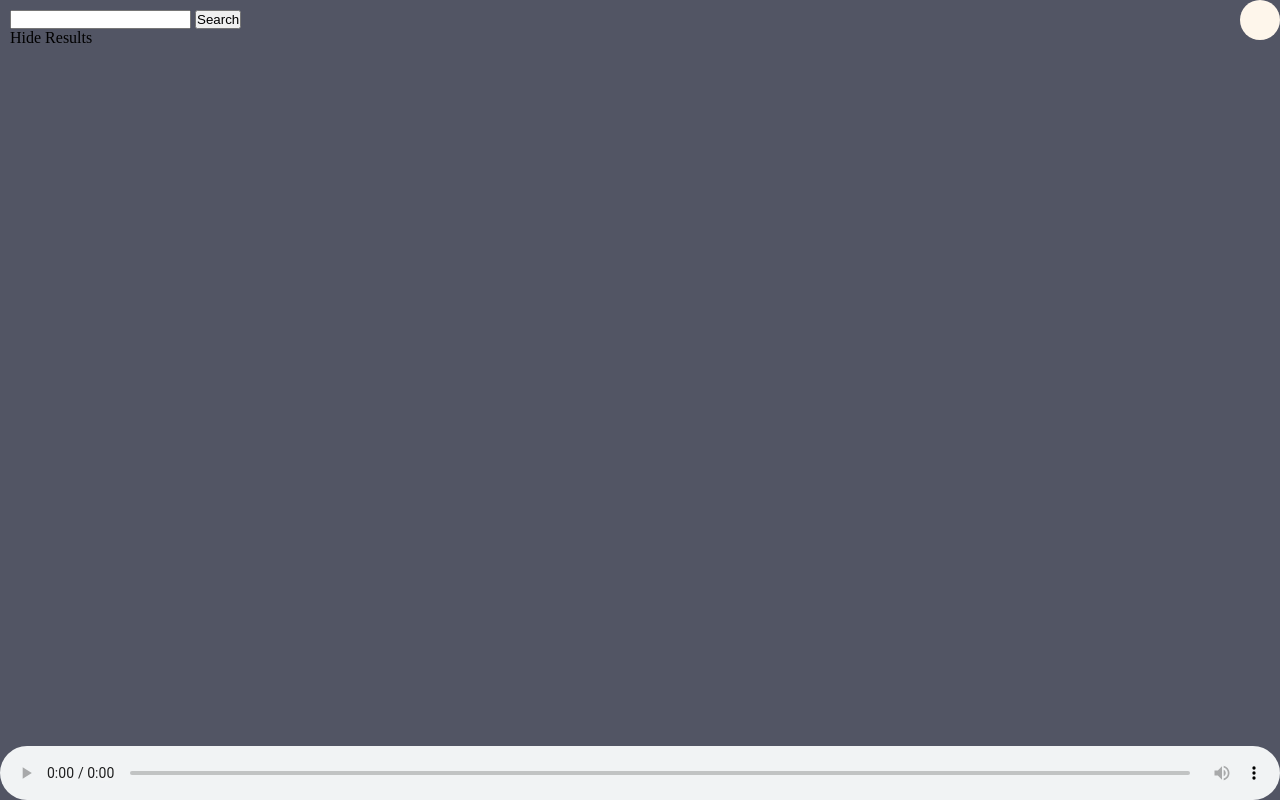
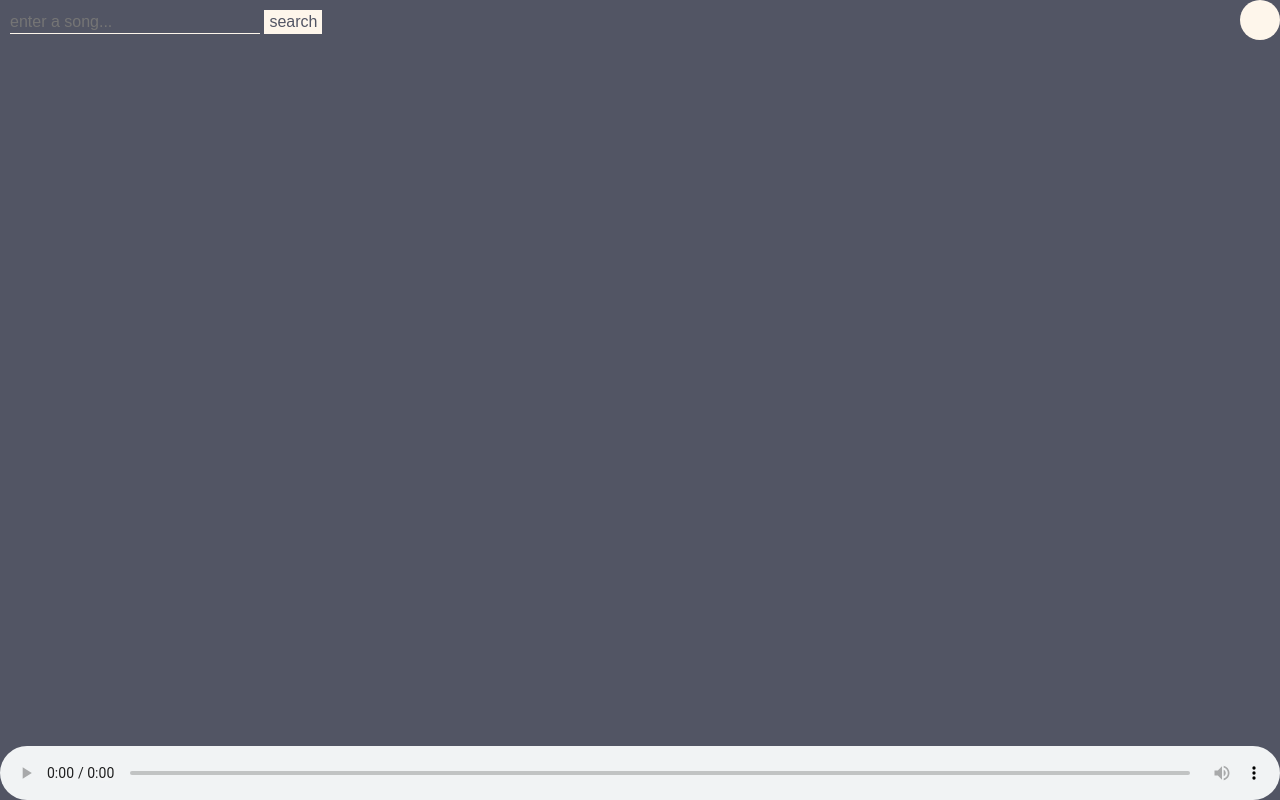
Before and after one commit to hwandrew/Spotify-Web-App, a Flask app: template templates/index.html in a window 1280 px wide. Run offline with Flask 2, Linux system fonts and the light colour scheme; the template is opened without the code that fills it: most values are stand-ins (such as "Sample title", 1, 10 or a date in 2020); some libraries are stand-ins or nearby versions.

Commit message:
improved the user interface for search mechanisms

```diff
--- a/static/css/player.css
+++ b/static/css/player.css
@@ -6,6 +6,7 @@
 html, body {
   width: 100%;
   height: 100%;
+  font-family: Arial;
 }
 
 /* -------------------------------
@@ -22,6 +23,16 @@ html, body {
 /* -------------------------------
        search styling
    ------------------------------- */
+#toggle {
+  z-index: 1;
+  left: 340px;
+  top: 8px;
+  position: fixed;
+  font-size: 22px;
+  color: #fef6eb;
+  transition: transform 0.5s;
+}
+
 #searchStuff {
   position: absolute;
   z-index: 1;
@@ -29,19 +40,48 @@ html, body {
   left: 10px;
 }
 
-#toggle {
-  position: relative;
+input[type=text] {
+  outline: none;
+  width: 250px;
+  font-size: 16px;
+  background: transparent;
+  border: 0px;
+  padding-bottom: 2px;
+  border-bottom: 1px solid #fef6eb;
+  color: #fef6eb;
+}
+
+input[type=submit] {
+  outline: none;
+  background: #fef6eb;
+  border: none;
+  font-size: 16px;
+  color: #525564;
+  padding: 3px 5px;
+}
+
+input[type=submit]:active {
+  background: #faebd7;
 }
 
 #searchResults {
+  width: 315px;
+  max-height: 500px;
   margin-top: 10px;
-  background-color: white;
+  background-color: #fef6eb;
+  transition: max-height 1s linear;
+}
+
+#resultsList {
+  max-height: 500px;
+  overflow-y: scroll;
+  color: #525564;
 }
 
 #resultsList > li {
   list-style-type: none;
-  background-color: white;
-  margin: 5px;
+  padding: 5px;
+  border-bottom: 1px solid #525564;
 }
 
 #resultsList > li:hover {
@@ -49,7 +89,7 @@ html, body {
 }
 
 .noPreview {
-  color: grey;
+  color: #74828f;
 }
 
 /* -------------------------------
@@ -58,7 +98,8 @@ html, body {
 #player {
   position: fixed;
   bottom: 0px;
-  margin-right: 5px;
+  width: 100%;
+  height: 50px;
 }
 
 #audioPlayer {
--- a/static/js/search.js
+++ b/static/js/search.js
@@ -11,7 +11,7 @@ function sendSearch() {
 
   $.ajax({
     url: requestURL,
-    asynch: false,
+    asynch: true,
     type: 'GET',
     headers: {
       'Authorization': authHeader
@@ -26,21 +26,31 @@ function sendSearch() {
       displayResults(tracks);
     },
     error: function(xhr, request, error) {
+      var list = document.getElementById("resultsList");
+      list.innerHTML = "No search results";
+      $('#toggle').show(500);
+      if ($('#resultsList').is(':hidden')) {
+        $('#resultsList').show(500);
+        $('#toggle').css({'transform': 'rotate(0deg)'});
+      }
+
       console.log("failed search");
       console.log(xhr.status);
     },
-    dataType: 'json'
   });
 }
 
 function displayResults(tracks) {
+  $('#resultsList').hide(500);
+  $('#toggle').show(500);
+
   var list = document.getElementById("resultsList");
 
   while (list.firstChild) {
     list.removeChild(list.firstChild);
   }
 
-  // console.log(tracks);
+  console.log(tracks);
   // audio sample source: tracks[i]["preview_url"];
 
   for (var i = 0; i < tracks.length; i++) {
@@ -64,9 +74,8 @@ function displayResults(tracks) {
     list.appendChild(item);
   }
 
-  if (list.firstChild === null) {
-    list.innerHTML = "No search results";
-  }
+  $('#resultsList').show(500);
+  $('#toggle').css({'transform': 'rotate(0deg)'});
 }
 
 function selectSong() {
@@ -84,6 +93,9 @@ function selectSong() {
 
 
 $(function() {
+  $('#resultsList').hide();
+  $('#toggle').hide();
+
   $('#searchForm').submit(function(event) {
     event.preventDefault();
     sendSearch();
@@ -92,17 +104,17 @@ $(function() {
   $('#toggle').click(function() {
     if ($('#resultsList').is(':visible')) {
       $('#resultsList').hide(500);
-      $(this).html('Show Results');
+      $(this).css({'transform': 'rotate(180deg)'});
     }
     else {
       $('#resultsList').show(500);
-      $(this).html('Hide Results');
+      $(this).css({'transform': 'rotate(0deg)'});
     }
   });
 
   $('body').keyup(function(key) {
     var player = document.getElementById("audioPlayer");
-    if(key.keyCode == 32){
+    if(key.keyCode == 32) {
       player.paused ? player.play() : player.pause();
     }
   });
--- a/templates/index.html
+++ b/templates/index.html
@@ -16,13 +16,13 @@
     <script src='/static/js/search.js' type='text/javascript'></script>
     <script src='/static/js/analyzer.js' type='text/javascript'></script>
 
+    <div id='toggle'>&#8743</div>
+
     <div id='searchStuff'>
       <form id='searchForm'>
-        <input id='searchInput' type='text'/>
-        <input id='searchSubmit' type='submit' value='Search'>
+        <input id='searchInput' type='text' autocomplete='off' placeholder='enter a song...'/>
+        <input id='searchSubmit' type='submit' value='search'>
       </form>
-
-      <div id='toggle'>Hide Results</div>
 
       <div id='searchResults'>
         <ul id='resultsList'></ul>
```
